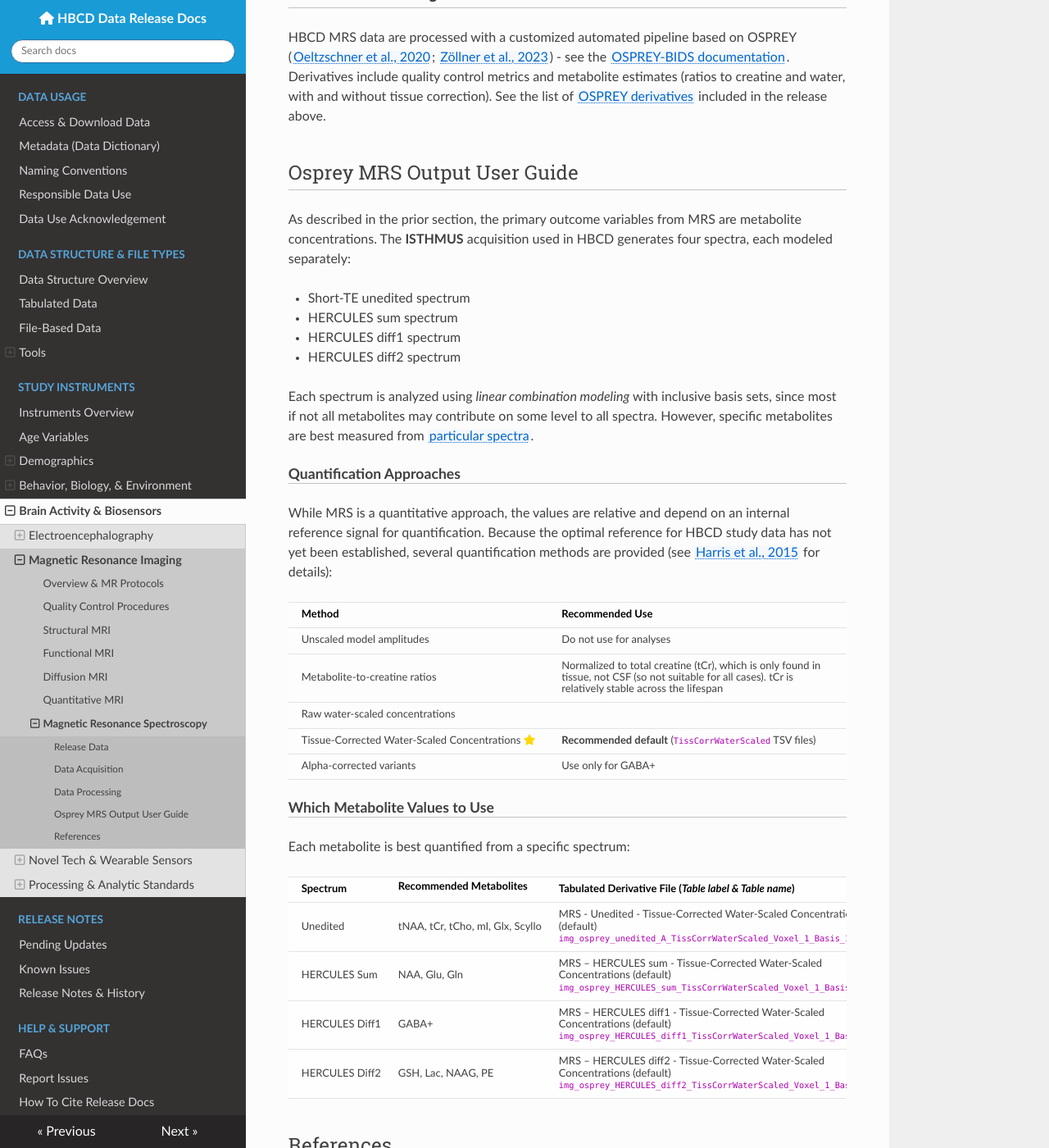
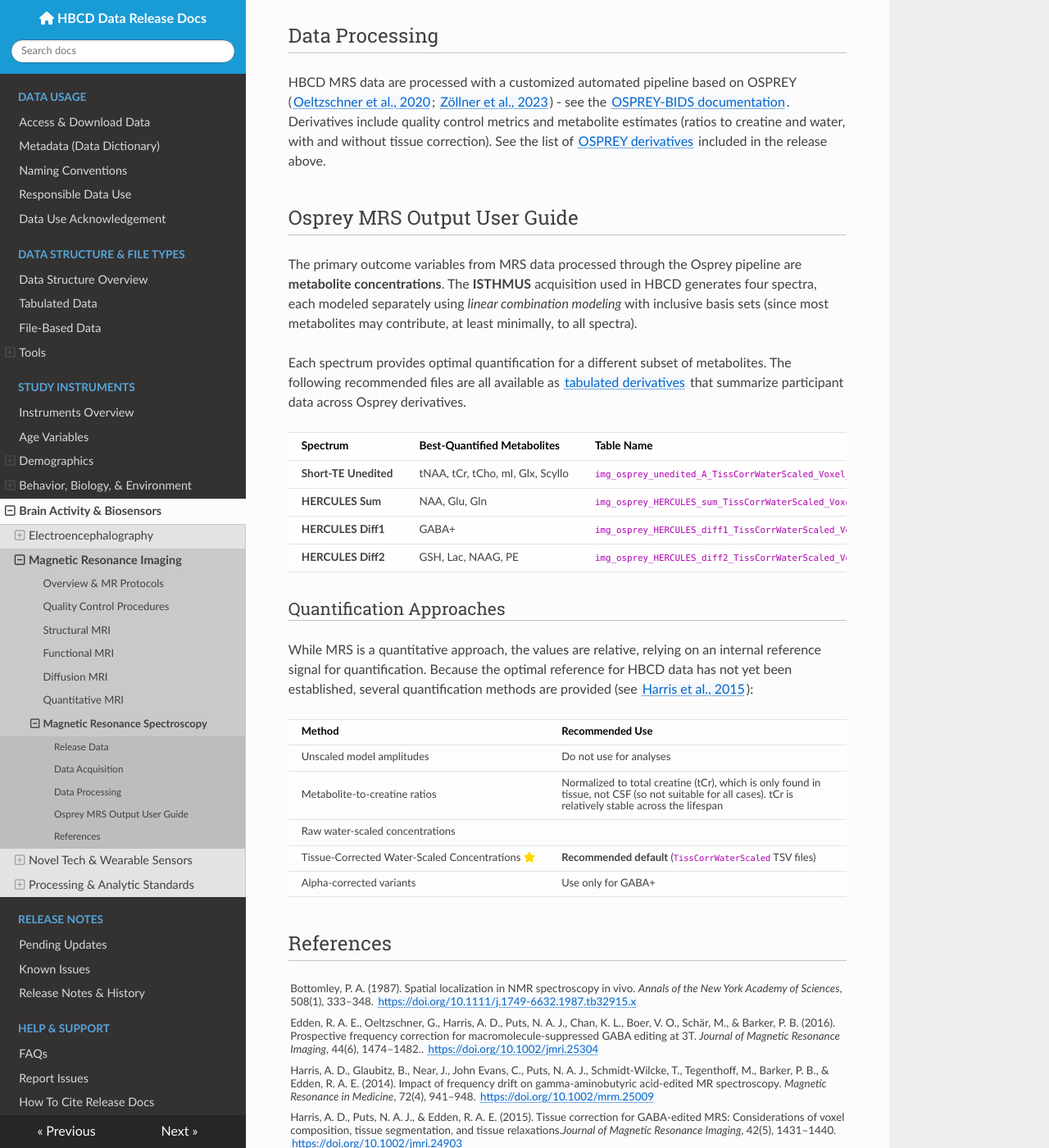
Before and after one commit to nbdc-datahub/hbcd-docs, an MkDocs documentation site: the page built from docs/instruments/mri/mrs.md, in a window 1280 px wide and 1400 px high, scrolled down 1511 px. Shown: the whole window at 82% size. Built offline with MkDocs 1.6.1, drawn with Linux system fonts in a browser that asks for light colours; nearby versions of some CDN libraries; some of the changed text lies outside the part shown.

Commit message:
polish MRS page

```diff
--- a/docs/instruments/mri/mrs.md
+++ b/docs/instruments/mri/mrs.md
@@ -18,11 +18,13 @@
 
 ## Release Data
 
-MRS release data include **file-based** (raw and processed data files in modality-specific formats) data.
+MRS release data include both **file-based** (raw and processed data files in modality-specific formats) and **tabulated** (instrument and derived data in a standardized table format) data.
 <i>See the <a href="../../../datacuration/overview" target="_blank">Data Structure Overview</a> for a full explanation of these data types.</i>
 
  - <i class="fa fa-hammer"></i> <a href="../../../datacuration/file-based-data/#raw-bids" target="_blank">Raw BIDS</a> stored under subject- and session-specific <code>mrs/</code> folders
  - <i class="fas fa-cog"></i> <a href="../../../datacuration/file-based-data/#derivatives" target="_blank">Derivatives</a> generated by the OSPREY-BIDS pipeline
+ - <i class="fas fa-table"></i> <a href="../../../datacuration/phenotypes" target="_blank">Tabulated data</a> derived from Osprey pipeline outputs — see the full list of tables <a href="../../#mri" target="_blank">here</a>
+
 
 <div id="rawbids" class="table-banner" onclick="toggleCollapse(this)" style="background-color: #dde6fe;">
   <span class="emoji"><i class="fa fa-folder-tree"></i></span>
@@ -141,18 +143,46 @@ HBCD MRS data are processed with a customized automated pipeline based on OSPREY
 
 ## Osprey MRS Output User Guide
 
-As described in the prior section, the primary outcome variables from MRS are metabolite concentrations. The **ISTHMUS** acquisition used in HBCD generates four spectra, each modeled separately:
+The primary outcome variables from MRS data processed through the Osprey pipeline are **metabolite concentrations**. The **ISTHMUS** acquisition used in HBCD generates four spectra, each modeled separately using *linear combination modeling* with inclusive basis sets (since most metabolites may contribute, at least minimally, to all spectra).
 
-* Short-TE unedited spectrum
-* HERCULES sum spectrum
-* HERCULES diff1 spectrum
-* HERCULES diff2 spectrum
+Each spectrum provides optimal quantification for a different subset of metabolites. The following recommended files are all available as <a href="../../../datacuration/overview/#warning" target="_blank">tabulated derivatives</a> that summarize participant data across Osprey derivatives.
 
-Each spectrum is analyzed using *linear combination modeling* with inclusive basis sets, since most if not all metabolites may contribute on some level to all spectra. However, specific metabolites are best measured from [particular spectra](#which-metabolite-values-to-use).
+<table class="table-no-vertical-lines" style="width: 100%; border-collapse: collapse; table-layout: fixed; font-size: 15px;">
+<thead>
+<tr>
+  <th>Spectrum</th>
+  <th>Best-Quantified Metabolites</th>
+  <th>Table Name</th>
+</tr>
+</thead>
+<tbody>
+<tr>
+<td><b>Short-TE Unedited</b></td>
+<td>tNAA, tCr, tCho, mI, Glx, Scyllo</td>
+<td><code>img_osprey_unedited_A_TissCorrWaterScaled_Voxel_1_Basis_1</code></td>
+</tr>
+<tr>
+<td><b>HERCULES Sum</b></td>
+<td>NAA, Glu, Gln</td>
+<td><code>img_osprey_HERCULES_sum_TissCorrWaterScaled_Voxel_1_Basis_1</code></td>
+</tr>
+<tr>
+<td><b>HERCULES Diff1</b></td>
+<td>GABA+</td>
+<td><code>img_osprey_HERCULES_diff1_TissCorrWaterScaled_Voxel_1_Basis_1</code></td>
+</tr>
+<tr>
+<td><b>HERCULES Diff2</b></td>
+<td>GSH, Lac, NAAG, PE</td>
+<td><code>img_osprey_HERCULES_diff2_TissCorrWaterScaled_Voxel_1_Basis_1</code></td>
+</tr>
+</tbody>
+</table>
 
-#### Quantification Approaches
+### Quantification Approaches
 
-While MRS is a quantitative approach, the values are relative and depend on an internal reference signal for quantification. Because the optimal reference for HBCD study data has not yet been established, several quantification methods are provided (see [Harris et al., 2015](https://doi.org/10.1002/jmri.24903) for details):
+While MRS is a quantitative approach, the values are relative, relying on an internal reference signal for quantification.
+Because the optimal reference for HBCD data has not yet been established, several quantification methods are provided (see [Harris et al., 2015](https://doi.org/10.1002/jmri.24903)):
 
 <table class="compact-table-no-vertical-lines" style="width: 100%; border-collapse: collapse; table-layout: fixed;">
 <thead>
@@ -185,43 +215,6 @@ While MRS is a quantitative approach, the values are relative and depend on an i
 </tbody>
 </table>
 
-#### Which Metabolite Values to Use
-
-Each metabolite is best quantified from a specific spectrum:
-
-<table class="compact-table-no-vertical-lines" style="width: 100%; border-collapse: collapse; table-layout: fixed;">
-<thead>
-<tr>
-  <th>Spectrum</th>
-  <th style="padding: 5px;">Recommended Metabolites</th>
-  <th>Tabulated Derivative File (<i>Table label & Table name</i>)</th>
-</tr>
-</thead>
-<tbody>
-<tr>
-<td>Unedited</td>
-<td style="padding: 5px;">tNAA, tCr, tCho, mI, Glx, Scyllo</td>
-<td style="word-wrap: break-word; white-space: normal;">MRS - Unedited - Tissue-Corrected Water-Scaled Concentrations (default)<br><code>img_osprey_unedited_A_TissCorrWaterScaled_Voxel_1_Basis_1</code></td>
-</tr>
-<tr>
-<td>HERCULES Sum</td>
-<td style="padding: 5px;">NAA, Glu, Gln</td>
-<td style="word-wrap: break-word; white-space: normal;">MRS – HERCULES sum - Tissue-Corrected Water-Scaled Concentrations (default)<br><code>img_osprey_HERCULES_sum_TissCorrWaterScaled_Voxel_1_Basis_1</code></td>
-</tr>
-<tr>
-<td>HERCULES Diff1</td>
-<td style="padding: 5px;">GABA+</td>
-<td style="word-wrap: break-word; white-space: normal;">MRS – HERCULES diff1 - Tissue-Corrected Water-Scaled Concentrations (default)<br><code>img_osprey_HERCULES_diff1_TissCorrWaterScaled_Voxel_1_Basis_1</code></td>
-</tr>
-<tr>
-<td>HERCULES Diff2</td>
-<td style="padding: 5px;">GSH, Lac, NAAG, PE</td>
-<td style="word-wrap: break-word; white-space: normal;">MRS – HERCULES diff2 - Tissue-Corrected Water-Scaled Concentrations (default)<br><code>img_osprey_HERCULES_diff2_TissCorrWaterScaled_Voxel_1_Basis_1</code></td>
-</tr>
-</tbody>
-</table>
-
-
 ## References
 <div class="references">
     <p>Bottomley, P. A. (1987). Spatial localization in NMR spectroscopy in vivo. <em>Annals of the New York Academy of Sciences</em>, 508(1), 333–348. <a href="https://doi.org/10.1111/j.1749-6632.1987.tb32915.x">https://doi.org/10.1111/j.1749-6632.1987.tb32915.x</a></p>
```
